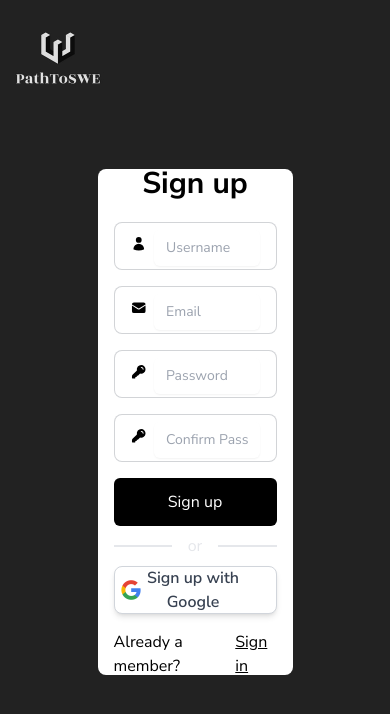
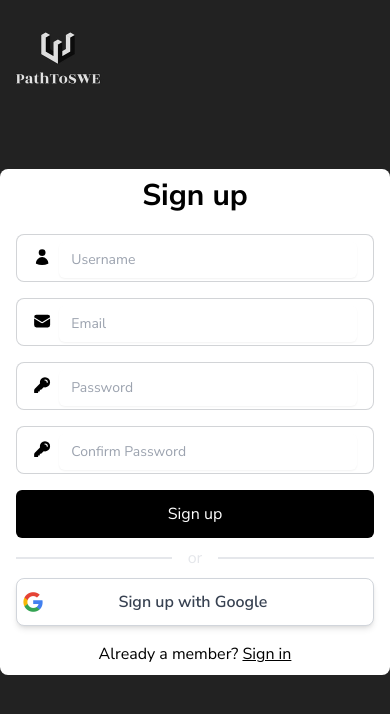
Before and after one commit to zachkfan/pathtoswe, a Next.js app: page /sign_up in a window 390 px wide. Shown: the top 714 px of the page. Built offline with nearby package versions, Linux system fonts and the light colour scheme; no server answers; a web font is replaced by a local one.

Commit message:
made sign up page responsive.

```diff
--- a/src/app/(forms)/sign_up/page.tsx
+++ b/src/app/(forms)/sign_up/page.tsx
@@ -49,7 +49,7 @@ export default function Signup() {
   return (
     <>
       <Toaster toastOptions={{ className: "text-black font-semibold" }} />
-      <div className="flex flex-col justify-center w-1/2 lg:w-1/3 py-2 px-4 lg:py-4 lg:px-8 xl:py-8 xl:px-16 bg-white text-black rounded-lg h-[60vh] lg:h-[70vh]">
+      <div className="flex flex-col justify-center w-full max-w-md mx-auto py-2 px-4 lg:py-4 lg:px-8 xl:py-8 xl:px-16 bg-white text-black rounded-lg h-[60vh] lg:h-[70vh]">
         <Header title={"Sign up"}></Header>
         <form onSubmit={handleSubmit}>
           <TextBox
```
